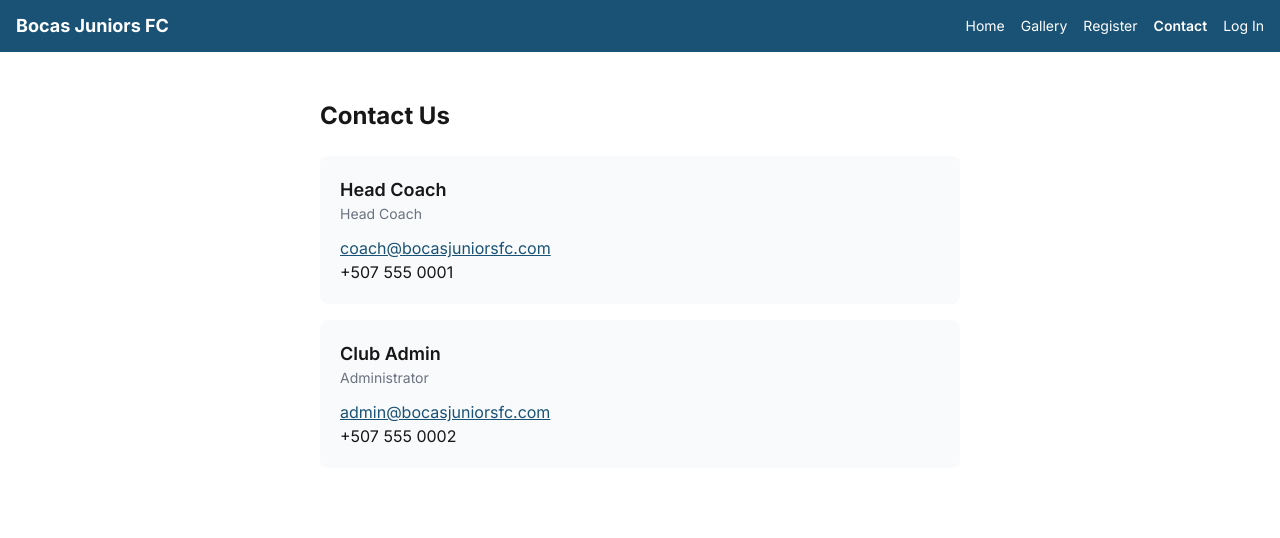
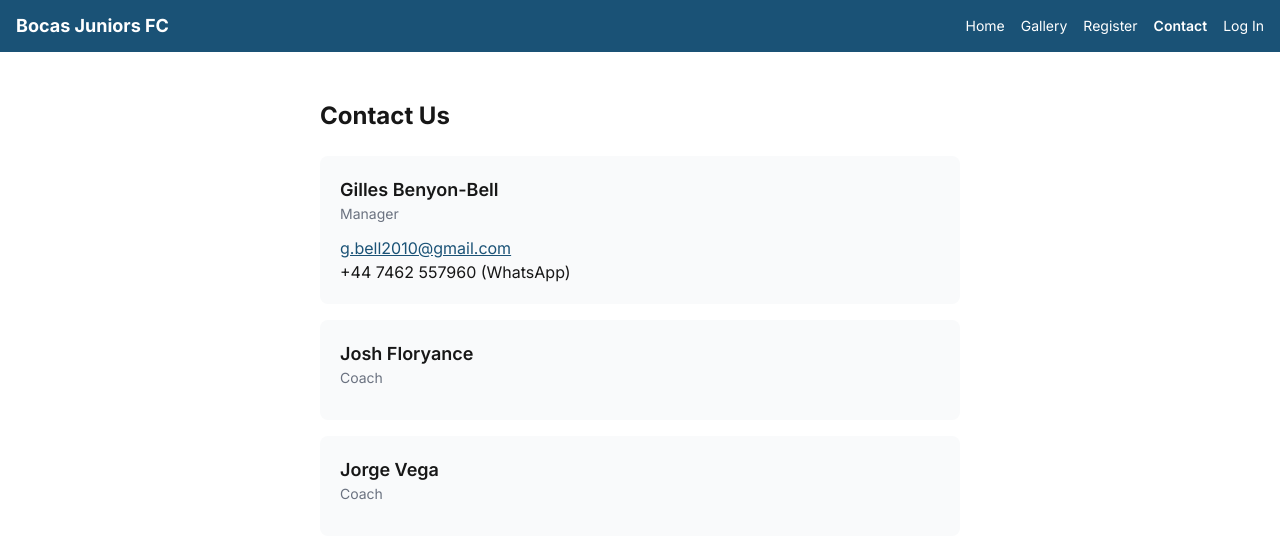
Before and after one commit to gbell2026/bocas-juniors-fc, a Next.js app: page /contact in a window 1280 px wide. Shown: the top 538 px of the page. Built offline with nearby package versions, Linux system fonts and the light colour scheme; no server answers.

Commit message:
feat: update contact page with real club staff

```diff
--- a/src/app/contact/page.tsx
+++ b/src/app/contact/page.tsx
@@ -1,7 +1,23 @@
-// Contact details — update these directly in this file or move to Supabase Studio (settings table)
+// Contact details — update this file to add/change staff contacts
 const contacts = [
-  { name: 'Head Coach', role: 'Head Coach', email: 'coach@bocasjuniorsfc.com', phone: '+507 555 0001' },
-  { name: 'Club Admin', role: 'Administrator', email: 'admin@bocasjuniorsfc.com', phone: '+507 555 0002' },
+  {
+    name: 'Gilles Benyon-Bell',
+    role: 'Manager',
+    email: 'g.bell2010@gmail.com',
+    phone: '+44 7462 557960 (WhatsApp)',
+  },
+  {
+    name: 'Josh Floryance',
+    role: 'Coach',
+    email: null,
+    phone: null,
+  },
+  {
+    name: 'Jorge Vega',
+    role: 'Coach',
+    email: null,
+    phone: null,
+  },
 ]
 
 export default function ContactPage() {
@@ -10,11 +26,13 @@ export default function ContactPage() {
       <h1 className="text-2xl font-bold mb-6">Contact Us</h1>
       <div className="space-y-4">
         {contacts.map(c => (
-          <div key={c.email} className="bg-gray-50 rounded-lg p-5">
+          <div key={c.name} className="bg-gray-50 rounded-lg p-5">
             <h2 className="font-semibold text-lg">{c.name}</h2>
             <p className="text-gray-500 text-sm mb-3">{c.role}</p>
-            <p><a href={`mailto:${c.email}`} className="text-brand-primary underline">{c.email}</a></p>
-            <p>{c.phone}</p>
+            {c.email && (
+              <p><a href={`mailto:${c.email}`} className="text-brand-primary underline">{c.email}</a></p>
+            )}
+            {c.phone && <p>{c.phone}</p>}
           </div>
         ))}
       </div>
```
